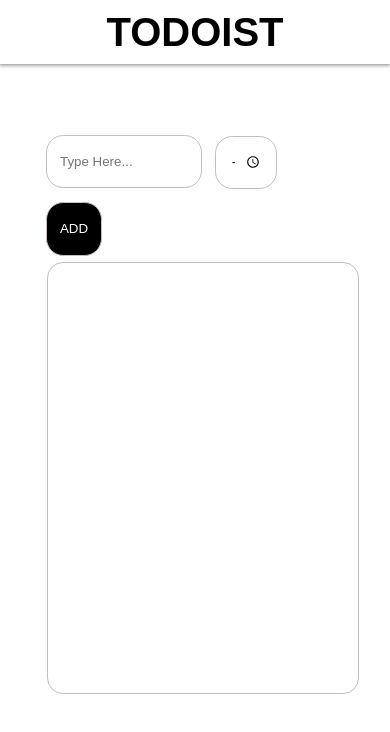
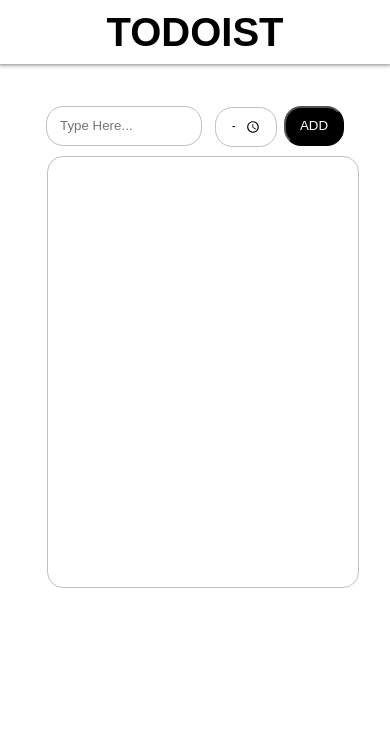
Before and after one commit to aman44444/todolist, a React (Create React App) app: page / in a window 390 px wide. Shown: the top 732 px of the page. Built offline with nearby package versions, Linux system fonts and the light colour scheme.

Commit message:
fix: improve input form responsiveness

```diff
--- a/package.json
+++ b/package.json
@@ -1,5 +1,5 @@
 {
-  "homepage": "https://aman1357.github.io/todo-list",
+  "homepage": "https://aman1357.github.io",
   "name": "todolist",
   "version": "0.1.0",
   "private": true,
--- a/src/Styles/Input.css
+++ b/src/Styles/Input.css
@@ -38,14 +38,12 @@
 }
 
 .add-button {
+  width: 150px;
+  height: 4em;
   background-color: black;
   color: white;
-  border: 1px solid rgb(197, 190, 190);
+  cursor: pointer;
   border-radius: 1.3em;
-  height: 4em;
-  padding: 1em;
-  margin: 0.5em;
-  cursor: pointer;
 }
 
 .container {
@@ -69,4 +67,22 @@
 .container .alarm-container {
   border: 1px solid rgb(197, 190, 190);
   width: 20%;
+}
+
+@media (max-width: 443px) {
+  .form-container {
+    width: 100%;
+    height: 60px;
+    margin-top: 2em;
+  }
+  .add-button {
+    width: 60px;
+    height: 40px;
+  }
+  .task-input {
+    height: 40px;
+  }
+  .timer {
+    height: 40px;
+  }
 }/*# sourceMappingURL=Input.css.map */
--- a/src/Styles/Input.scss
+++ b/src/Styles/Input.scss
@@ -29,7 +29,7 @@
   width:100%;
   margin-top: 4em;
   .form{
-    width:80%;
+    width: 80%;
   }
 }
 
@@ -47,10 +47,12 @@
 }
 
 .add-button{
+  width:150px;
+  height:4em;
   background-color: black;
   color:white;
-  @include input;
   cursor: pointer;
+  border-radius:1.3em ;
 }
 
 .container{
@@ -75,3 +77,22 @@
       width:20%
      }
   }
+
+  @media(max-width : 443px){
+      .form-container {
+         width:100%;
+         height:60px;
+         margin-top:2em;
+      }
+      .add-button {
+        width:60px;
+        height: 40px;
+      }
+      .task-input{
+        height: 40px;
+      }
+      .timer{
+        height: 40px;
+      }
+
+  }
```
Also changed, not shown: 1 other file (tests, documents, lock files or other folders).
